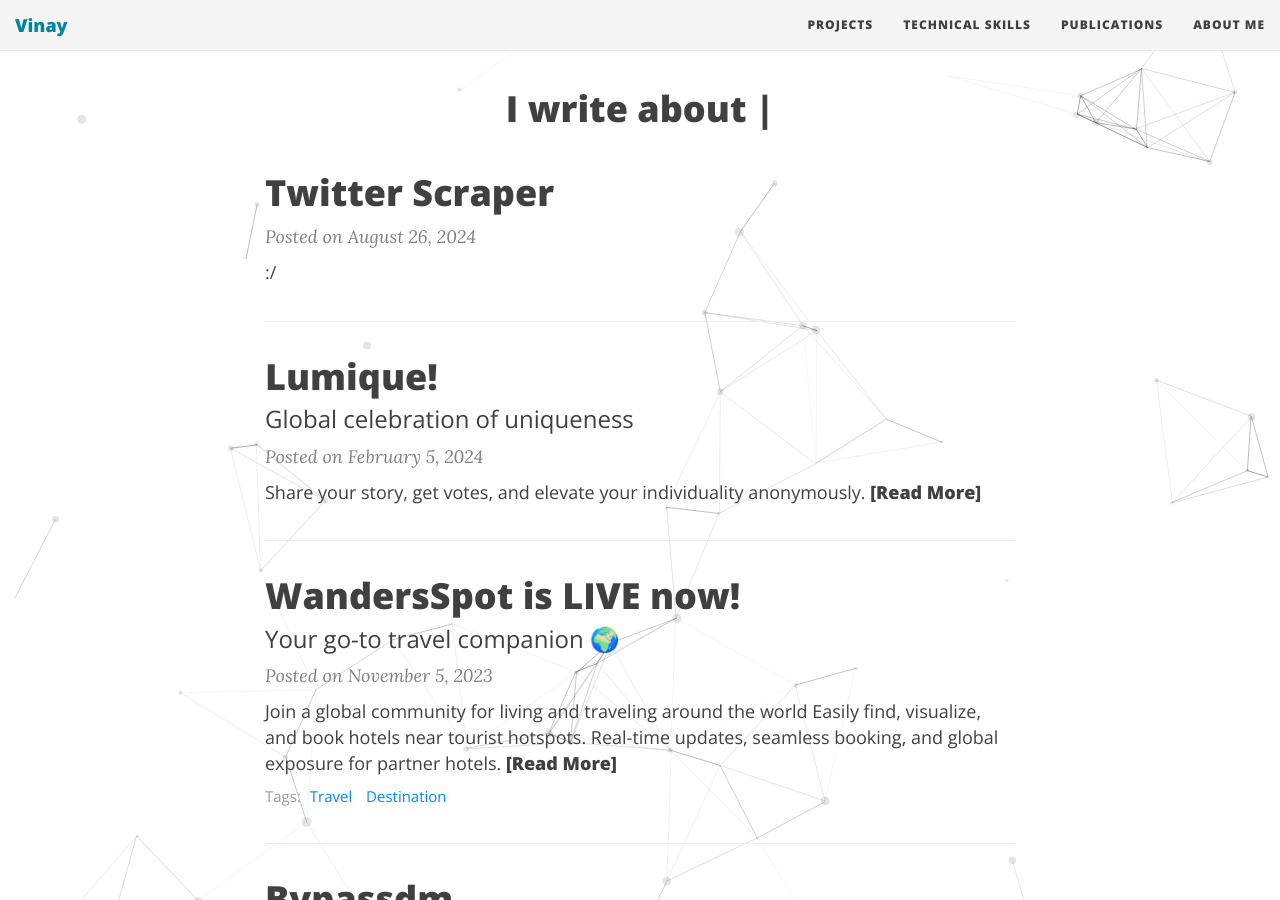
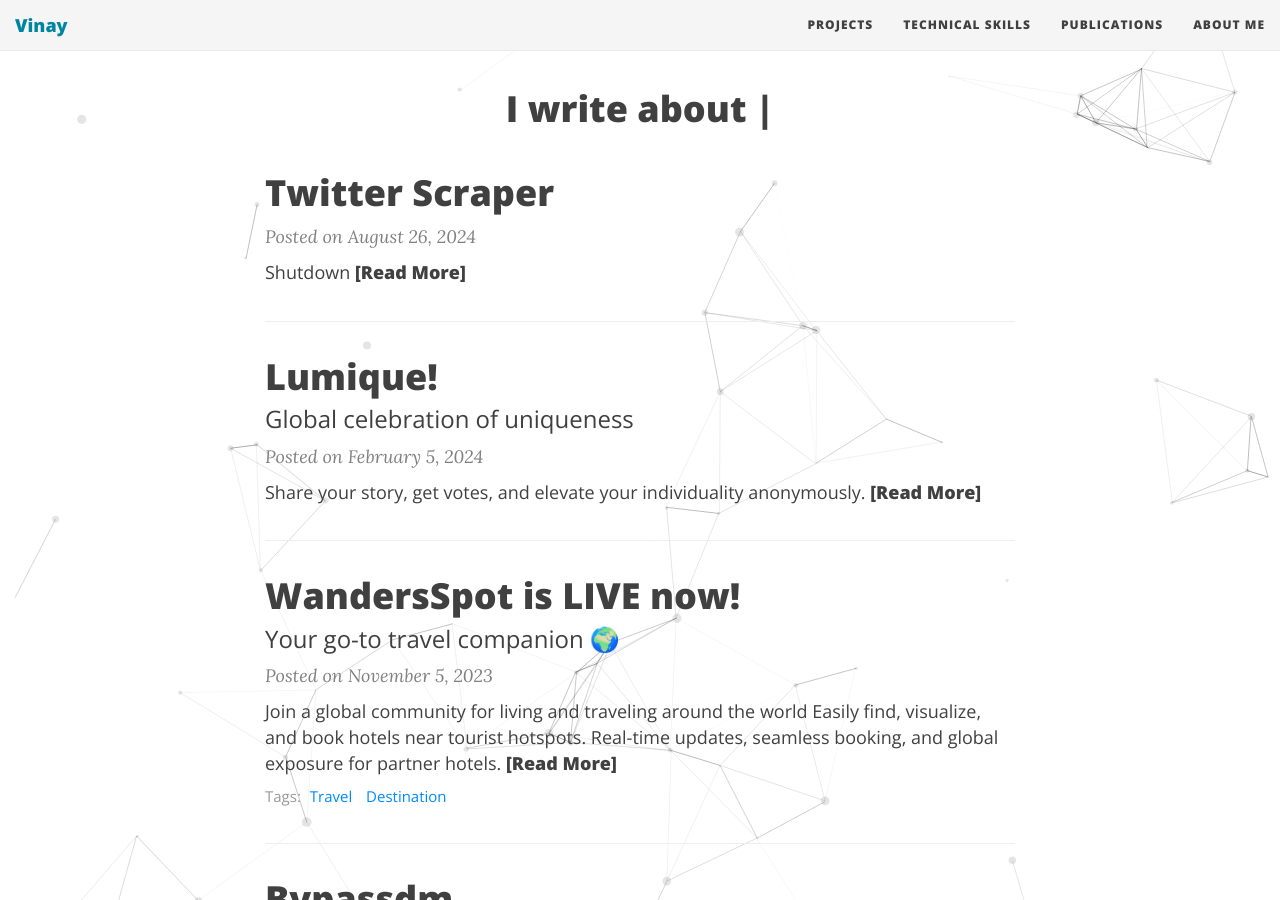
Before and after one commit to Vinaygond/Vinaygond.github.io, a Jekyll site: the page built from index.html, in a window 1280 px wide and 900 px high, scrolled down 509 px. Built offline with Jekyll 4.4.1, drawn with Linux system fonts in a browser that asks for light colours; nearby versions of some CDN libraries; the list of posts is cut into pages by our own code.

Commit message:
Update 2024-08-26-twitter-scraper.md

```diff
--- a/_posts/2024-08-26-twitter-scraper.md
+++ b/_posts/2024-08-26-twitter-scraper.md
@@ -1 +1,3 @@
-:/
+# Shutdown
+
+## :/
```
